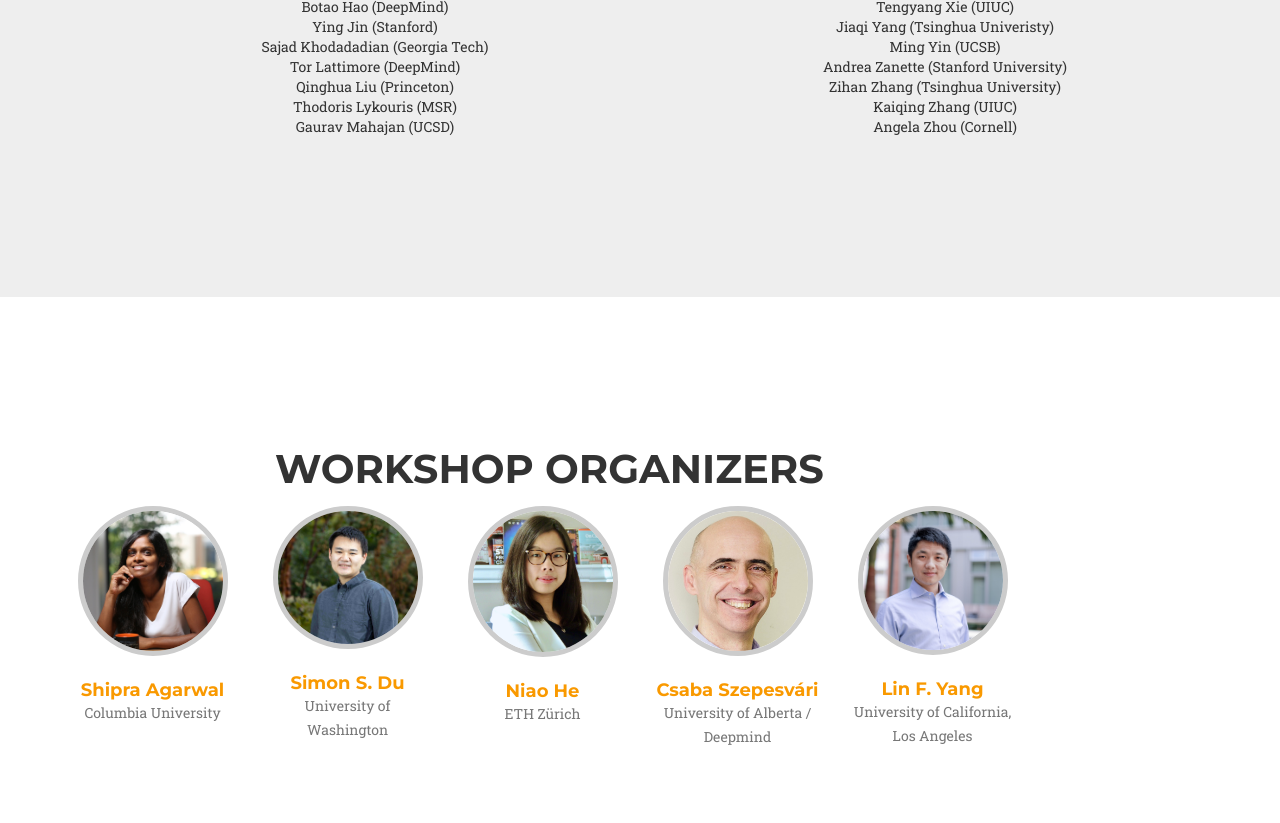
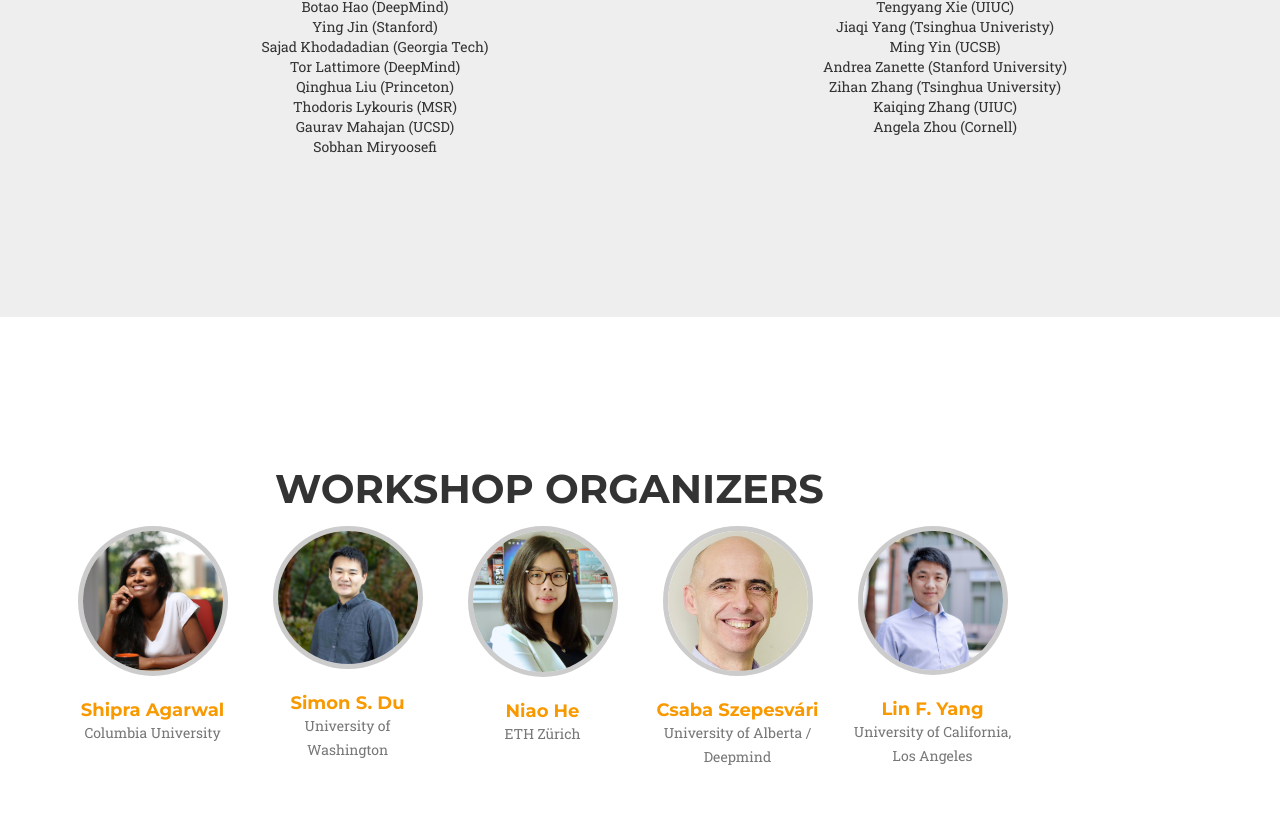
Before and after one commit to lyang36/icml2021_rltheory, a plain HTML site: page index.html in a window 1280 px wide. Shown: the part 4358-5181 px from the top of the page. Drawn offline with nearby package versions, Linux system fonts and the light colour scheme; a web font is replaced by a local one.

Commit message:
update reviewer

```diff
--- a/index.html
+++ b/index.html
@@ -493,6 +493,7 @@ This workshop will not have a conference proceedings, so we welcome the submissi
                         <li> Qinghua Liu (Princeton) </li>
                         <li> Thodoris Lykouris (MSR) </li>
                         <li> Gaurav Mahajan (UCSD) </li>
+                        <li> Sobhan Miryoosefi </li>
 
 
             </ul>
```
